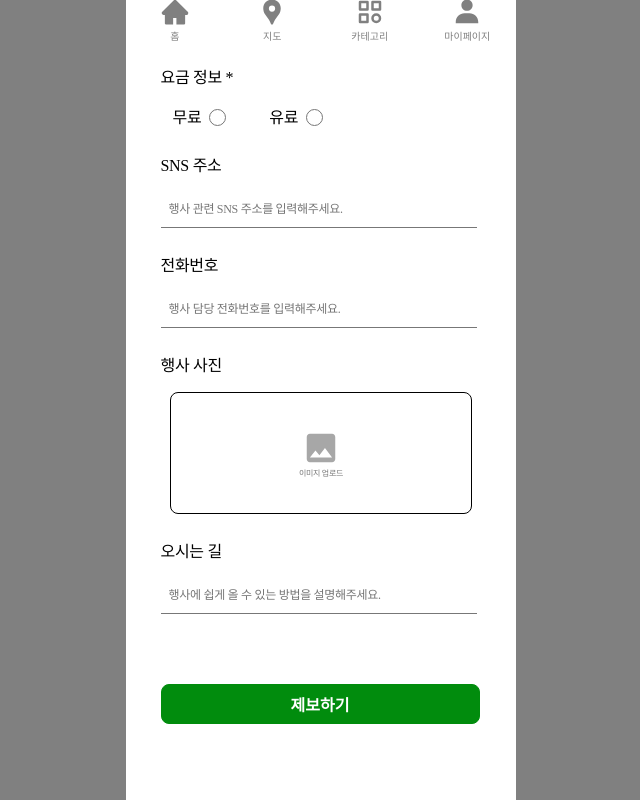
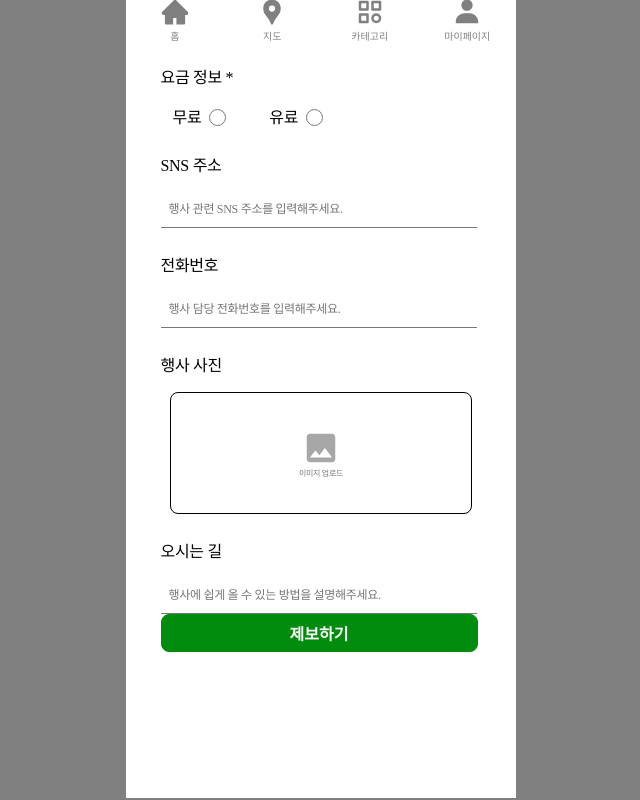
Before and after one commit to okiidokim/FrontEnd, a React (Vite) app in the folder catch-culture-frontend/: page /report2 in a window 1280 px wide. Shown: the part 743-1543 px from the top of the page, without its empty margins (319-959 px from the left). Built offline with nearby package versions, Linux system fonts and the light colour scheme; a web font is replaced by a local one.

Commit message:
Feat: 제보하기 페이지 - 필수 입력값 설정

```diff
--- a/catch-culture-frontend/src/pages/reportPage/report2/Report2.jsx
+++ b/catch-culture-frontend/src/pages/reportPage/report2/Report2.jsx
@@ -11,6 +11,10 @@ import ReportHeader from '../../../components/reportPage/reportHeader/ReportHead
 import UploadBox from '../../../components/uploadImg/UploadBox';
 
 function Report2() {
+  const handleSubmit = event => {
+    event.preventDefault();
+  };
+
   return (
     <>
       {/* 헤더 */}
@@ -20,13 +24,14 @@ function Report2() {
           <S.ReportRequired>* 는 필수 입력 사항입니다</S.ReportRequired>
 
           {/* 행사 폼 */}
-          <S.ReportForm>
+          <S.ReportForm onSubmit={handleSubmit}>
             {/* 행사명 */}
             <S.ReportEvent>
               <S.ReportEventTitle>행사명 *</S.ReportEventTitle>
               <S.ReportEventInput
                 type="text"
                 placeholder="행사명을 입력해주세요."
+                required
               />
             </S.ReportEvent>
 
@@ -37,6 +42,7 @@ function Report2() {
                 <S.ReportEventAddressZipCode
                   type="text"
                   placeholder="우편번호를 입력하세요."
+                  required
                 />
                 <S.ReportEventAddressZipCodeButton>
                   우편번호 찾기
@@ -45,10 +51,12 @@ function Report2() {
               <S.ReportEventAddressMore
                 type="text"
                 placeholder="도로명 주소를 입력하세요."
+                required
               />
               <S.ReportEventAddressMore
                 type="text"
                 placeholder="상세 주소를 입력하세요."
+                required
               />
             </S.ReportEvent>
 
@@ -58,11 +66,11 @@ function Report2() {
               <S.ReportEventDate>
                 <S.ReportEventDateItem>
                   시작일
-                  <S.ReportEventInputDate type="date" />
+                  <S.ReportEventInputDate type="date" required />
                 </S.ReportEventDateItem>
                 <S.ReportEventDateItem>
                   종료일
-                  <S.ReportEventInputDate type="date" />
+                  <S.ReportEventInputDate type="date" required />
                 </S.ReportEventDateItem>
               </S.ReportEventDate>
             </S.ReportEvent>
@@ -73,6 +81,7 @@ function Report2() {
               <S.ReportEventTextArea
                 placeholder="행사에 대해서 설명해주세요. (최소 30자 이상)"
                 minLength={30}
+                required
               />
             </S.ReportEventTextAreaWrap>
 
@@ -87,6 +96,7 @@ function Report2() {
                     id="무료"
                     name="options"
                     value="무료"
+                    required
                   />
                 </S.ReportEventInputRadioWrapper>
 
@@ -134,13 +144,11 @@ function Report2() {
                 placeholder="행사에 쉽게 올 수 있는 방법을 설명해주세요."
               />
             </S.ReportEvent>
+
+            {/* 제보하기 버튼 */}
+            <S.ReportButton type="submit">제보하기</S.ReportButton>
           </S.ReportForm>
         </S.ReportContent>
-
-        {/* 제보하기 버튼 */}
-        <Link to="/report3">
-          <S.ReportButton>제보하기</S.ReportButton>
-        </Link>
       </S.ReportWrapper>
     </>
   );
--- a/catch-culture-frontend/src/pages/reportPage/report2/style.jsx
+++ b/catch-culture-frontend/src/pages/reportPage/report2/style.jsx
@@ -123,7 +123,7 @@ export const ReportEventLabel = styled.label`
 `;
 
 // 제보 버튼
-export const ReportButton = styled.div`
+export const ReportButton = styled.button`
   display: flex;
   justify-content: center;
   align-items: center;
```
